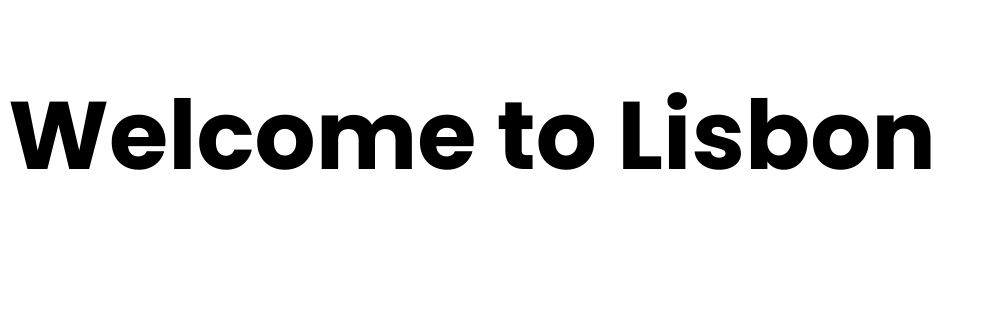
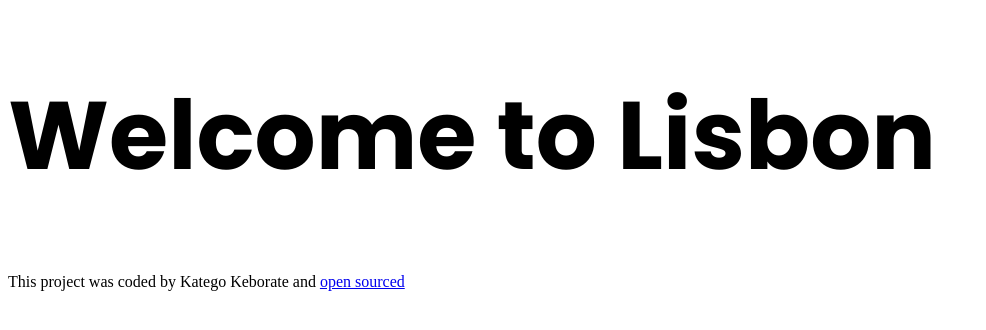
Before and after one commit to Kate465/Lisbon-Travel-Project, a plain HTML site: page index.html in a window 1280 px wide. Shown: the whole page, without its empty margins (0-986 px from the left). Drawn offline with Linux system fonts and the light colour scheme; a web font is replaced by a local one.

Commit message:
added link to github resipotory

```diff
--- a/index.html
+++ b/index.html
@@ -14,5 +14,11 @@
   </head>
   <body>
     <h1>Welcome to Lisbon</h1>
+    <footer>
+      This project was coded by Katego Keborate and
+      <a href="https://github.com/Kate465/Lisbon-Travel-Project" target="_blank"
+        >open sourced</a
+      >
+    </footer>
   </body>
 </html>
```
